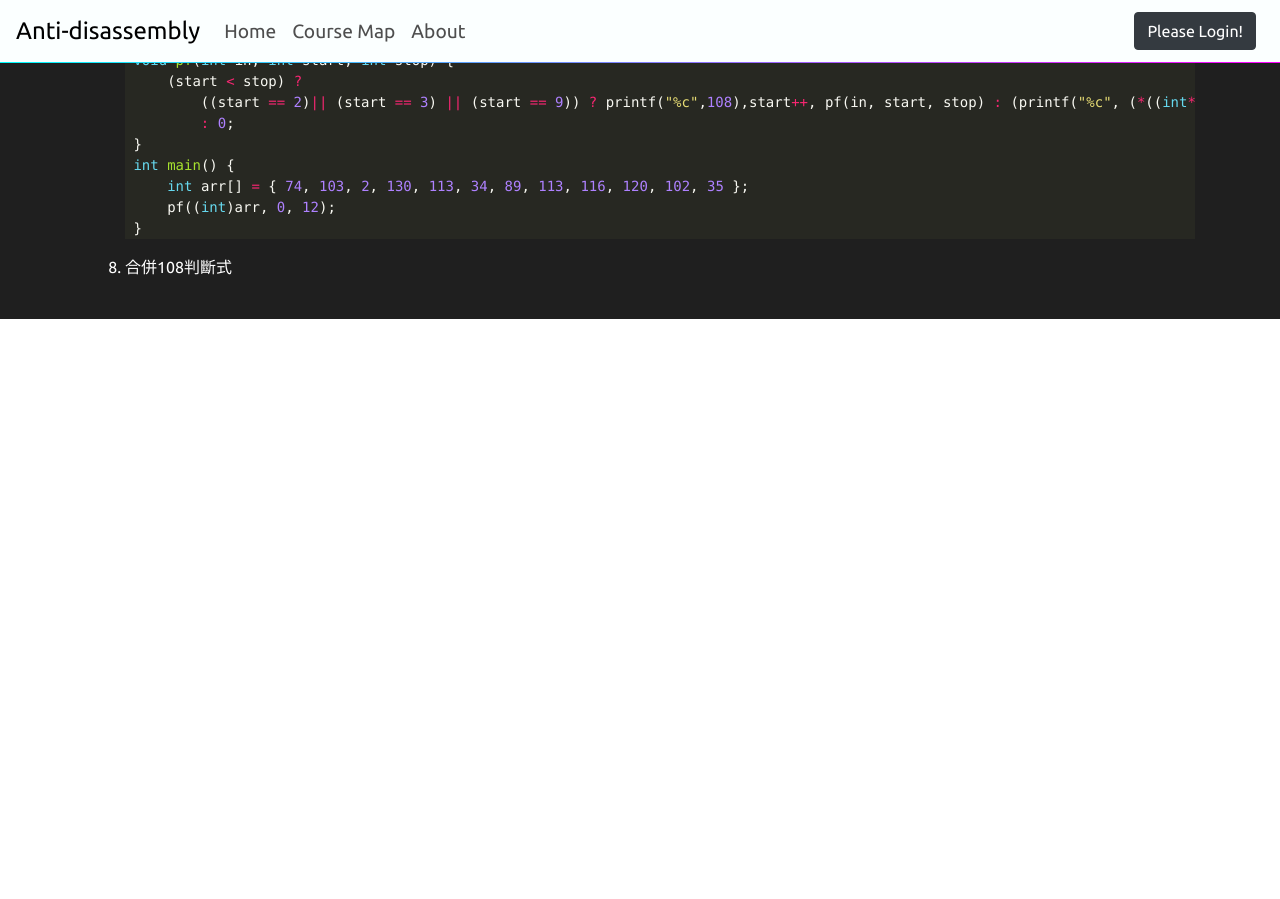
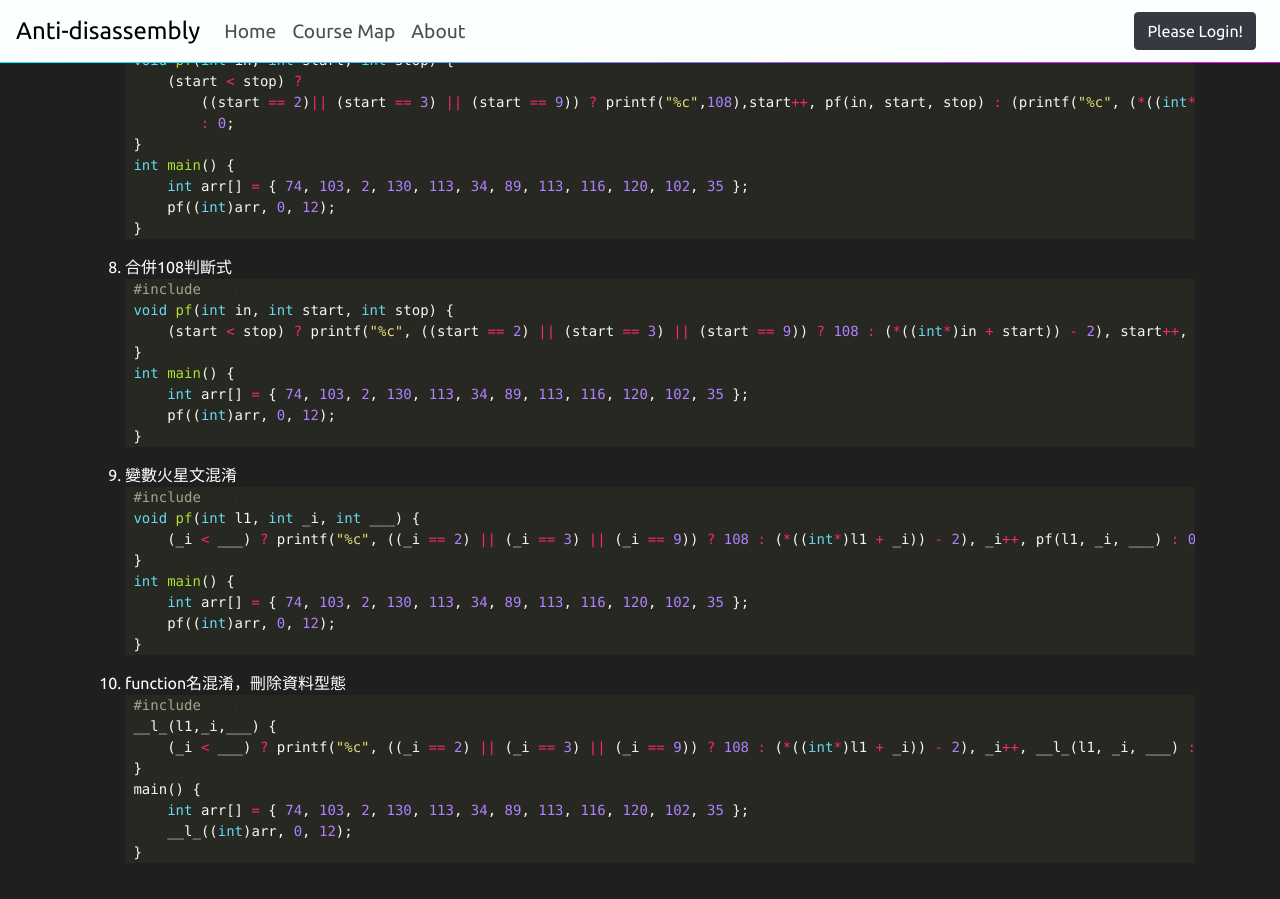
Before and after one commit to RxnNode/DynamicWebPage, a Jekyll site: the page built from _posts/2019-12-24-obfuscation.markdown, in a window 1280 px wide and 900 px high, scrolled down 5214 px. Built offline with Jekyll 4.4.1, drawn with Linux system fonts in a browser that asks for light colours; nearby versions of some CDN libraries; before the commit the page ends 5533 px from its top, so only the background shows below that.

Commit message:
Update 2019-12-24-obfuscation.markdown

````diff
--- a/_posts/2019-12-24-obfuscation.markdown
+++ b/_posts/2019-12-24-obfuscation.markdown
@@ -289,3 +289,35 @@ categories: Obfuscation
     }
     ```
 7. 合併108判斷式
+    ```c
+    #include<stdio.h>
+    void pf(int in, int start, int stop) {
+        (start < stop) ? printf("%c", ((start == 2) || (start == 3) || (start == 9)) ? 108 : (*((int*)in + start)) - 2), start++, pf(in, start, stop) : 0;
+    }
+    int main() {
+        int arr[] = { 74, 103, 2, 130, 113, 34, 89, 113, 116, 120, 102, 35 };
+        pf((int)arr, 0, 12);
+    }
+    ```
+8. 變數火星文混淆
+    ```c
+    #include<stdio.h>
+    void pf(int l1, int _i, int ___) {
+        (_i < ___) ? printf("%c", ((_i == 2) || (_i == 3) || (_i == 9)) ? 108 : (*((int*)l1 + _i)) - 2), _i++, pf(l1, _i, ___) : 0;
+    }
+    int main() {
+        int arr[] = { 74, 103, 2, 130, 113, 34, 89, 113, 116, 120, 102, 35 };
+        pf((int)arr, 0, 12);
+    }
+    ```
+9. function名混淆，刪除資料型態
+    ```c
+    #include<stdio.h>
+    __l_(l1,_i,___) {
+        (_i < ___) ? printf("%c", ((_i == 2) || (_i == 3) || (_i == 9)) ? 108 : (*((int*)l1 + _i)) - 2), _i++, __l_(l1, _i, ___) : 0;
+    }
+    main() {
+        int arr[] = { 74, 103, 2, 130, 113, 34, 89, 113, 116, 120, 102, 35 };
+        __l_((int)arr, 0, 12);
+    }
+    ```
````
